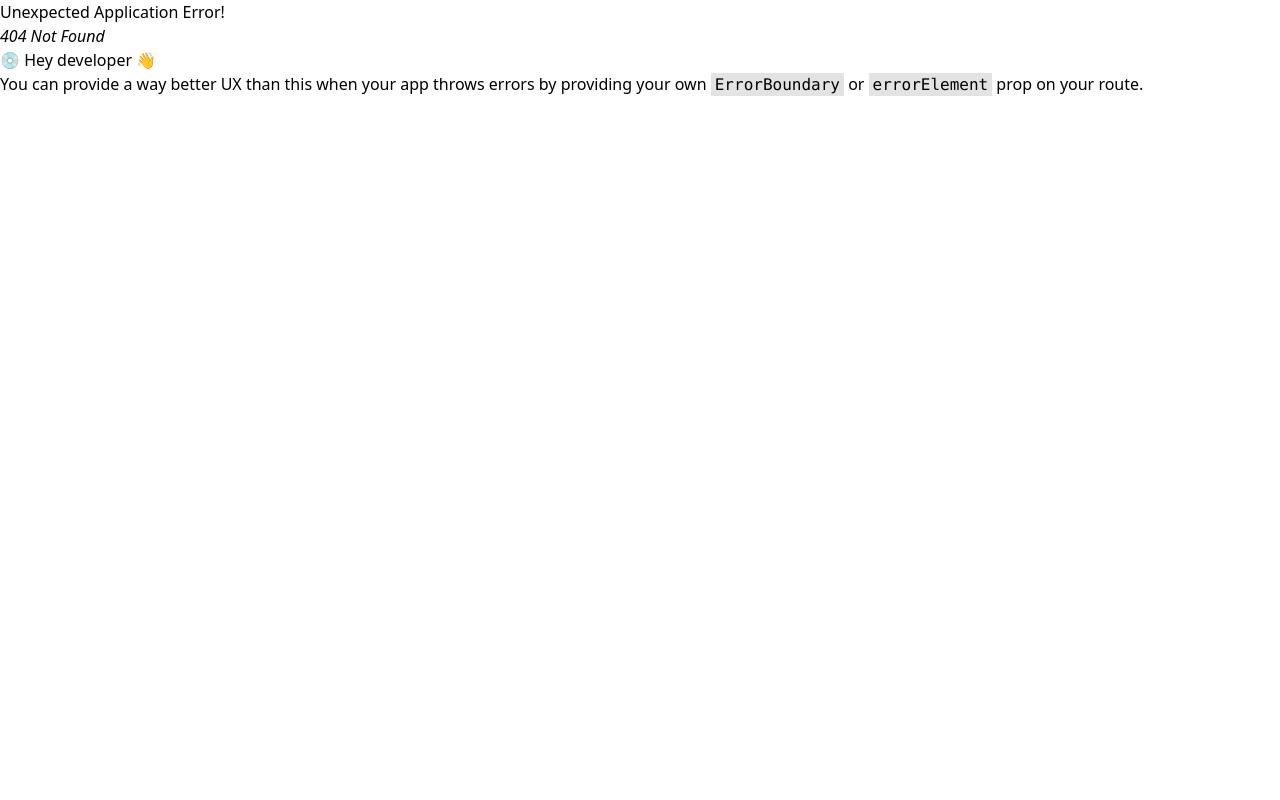
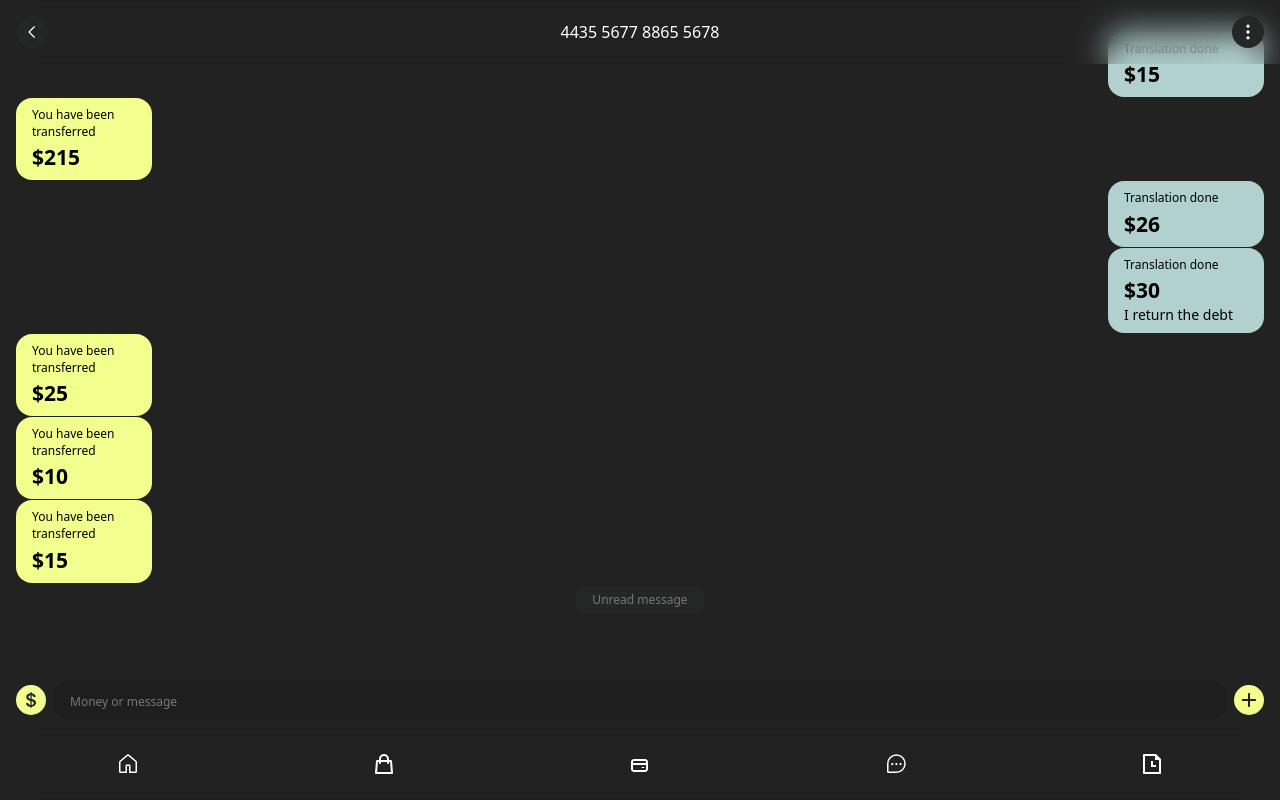
Before and after one commit to JasurbekJovliyev123/bank, a React (Vite) app: page /chat in a window 1280 px wide. Before the commit this address had no page. Built offline with nearby package versions, Linux system fonts and the light colour scheme.

Commit message:
update Message.jsx

```diff
--- a/src/App.jsx
+++ b/src/App.jsx
@@ -6,6 +6,7 @@ import UserCard from './pages/UserCard'
 import Login from './pages/Login'
 import MyBudget from './pages/Budjet'
 import Transfer from './pages/Transfer'
+import Message from './pages/Message'
 const App = () => {
   const route=createBrowserRouter([
     {
@@ -30,6 +31,10 @@ const App = () => {
         {
           path:'/transfer',
           element:<Transfer/>
+        },
+        {
+            path:'/chat',
+            element:<Message/>
         }
       ]
     }
--- a/src/constans/index.js
+++ b/src/constans/index.js
@@ -101,3 +101,13 @@ export const group=[
     price:'- $ 15'
   },
 ]
+
+export const messages = [
+  { id: 1, text: "Translation done", money:'$15', type: "sent" },
+  { id: 2, text: "You have been transferred", money:'$215', type: "received" },
+  { id: 3, text: "Translation done", money:'$26', type: "sent" },
+  { id: 4, text: "Translation done ",money:'$30', title:'I return the debt', type: "sent" },
+  { id: 5, text: "You have been transferred",money:'$25', type: "received" },
+  { id: 6, text: "You have been transferred",money:'$10', type: "received" },
+  { id: 7, text: "You have been transferred",money:'$15', type: "received" },
+];
--- /dev/null
+++ b/src/pages/Message.jsx
@@ -0,0 +1,67 @@
+import React from "react";
+import { GoChevronLeft } from "react-icons/go";
+import { FiMoreVertical } from "react-icons/fi";
+import { useNavigate } from "react-router";
+import dollar from '../assets/images/dollar.svg'
+import plus from '../assets/images/+.svg'
+import { messages } from "../constans";
+
+ function Message() {
+  const navigate=useNavigate()
+  return (
+    <div className="bg-[#222222] h-screen relative flex pb-20 px-4 pt-4 flex-col">
+      <div className=" backdrop-blur-[16px] fixed top-0 right-0 left-0 px-4 text-white py-4 flex items-center justify-between">
+        <div className='w-8 h-8 cursor-pointer rounded-full flex items-center justify-center bg-[#252626]'>
+                     <GoChevronLeft onClick={()=>navigate(-1)} className='text-white w-5 h-5'/>
+                  </div>
+        <p className="text-[16px] font-medium text-white">4435 5677 8865 5678</p>
+        <div className='w-8 h-8 cursor-pointer rounded-full flex items-center justify-center bg-[#252626]'>
+                     <FiMoreVertical  className='text-white w-5 h-5'/>
+                  </div>
+      </div>
+      <div className="flex-1 overflow-y-auto py-4 space-y-[1px]">
+        {messages.map((msg) => (
+          <div
+            key={msg.id}
+            className={`flex ${
+              msg.type === "sent" ? "justify-end" : "justify-start"
+            }`}
+          >
+            <div
+              className={` px-4 py-2 rounded-2xl my-0 text-black text-sm ${
+                msg.type === "sent"
+                  ? "bg-[#B2D0CE] w-[156px]"
+                  : "bg-[#F2FE8D] w-[136px]"
+              }`}
+            >
+              <p className="text-[12px] mb-[2px]">{msg.text}</p>
+              <p className="text-[21px] font-semibold">{msg.money}</p>
+              {msg.title && <div >
+
+                   <div className="border-t-blue-800">{msg.title}</div>
+                </div>}
+            </div>
+          </div>
+        ))}
+
+        <div className="flex justify-center items-center mt-1">
+          <span className="bg-[#252626] text-center w-[130px] text-[#79767D] text-[12px] px-3 py-1 rounded-full">
+            Unread message
+          </span>
+        </div>
+      </div>
+
+      <div  className="flex w-full items-center justify-between gap-x-2">
+         <div className="w-8 aspect-square flex items-center justify-center rounded-full bg-[#F2FE8D]">
+            <img className="w-[10px] h-4" src={dollar} alt="" />
+         </div>
+         <input placeholder="Money or message" className="w-full h-10 placeholder:leading-4 bg-[#1E1E1EB2] placeholder:text-[#79767D] text-white placeholder:text-[12px] placeholder:font-normal  px-4 rounded-2xl" type="text" />
+         <div className="w-8 aspect-square flex items-center justify-center rounded-full bg-[#F2FE8D]">
+            <img className="w-4 h-4" src={plus} alt="" />
+         </div>
+      </div>
+    </div>
+  );
+}
+
+export default Message
```
Also changed, not shown: src/assets/images/+.svg (added), src/assets/images/dollar.svg (added).
